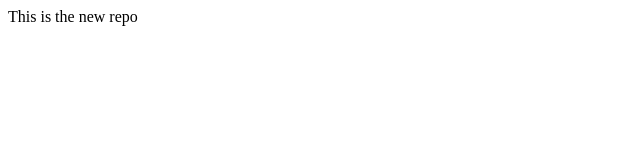
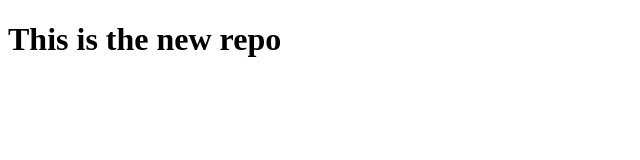
Before and after one commit to shreyaa1204/localRepo, a plain HTML site: page index.html in a window 1280 px wide. Shown: the whole page, without its empty margins (0-640 px from the left). Drawn offline with Linux system fonts and the light colour scheme.

```diff
--- a/index.html
+++ b/index.html
@@ -6,6 +6,6 @@
     <title>Document</title>
 </head>
 <body>
-    <hi>This is the new repo</hi>
+    <h1>This is the new repo</h1>
 </body>
 </html>
```
